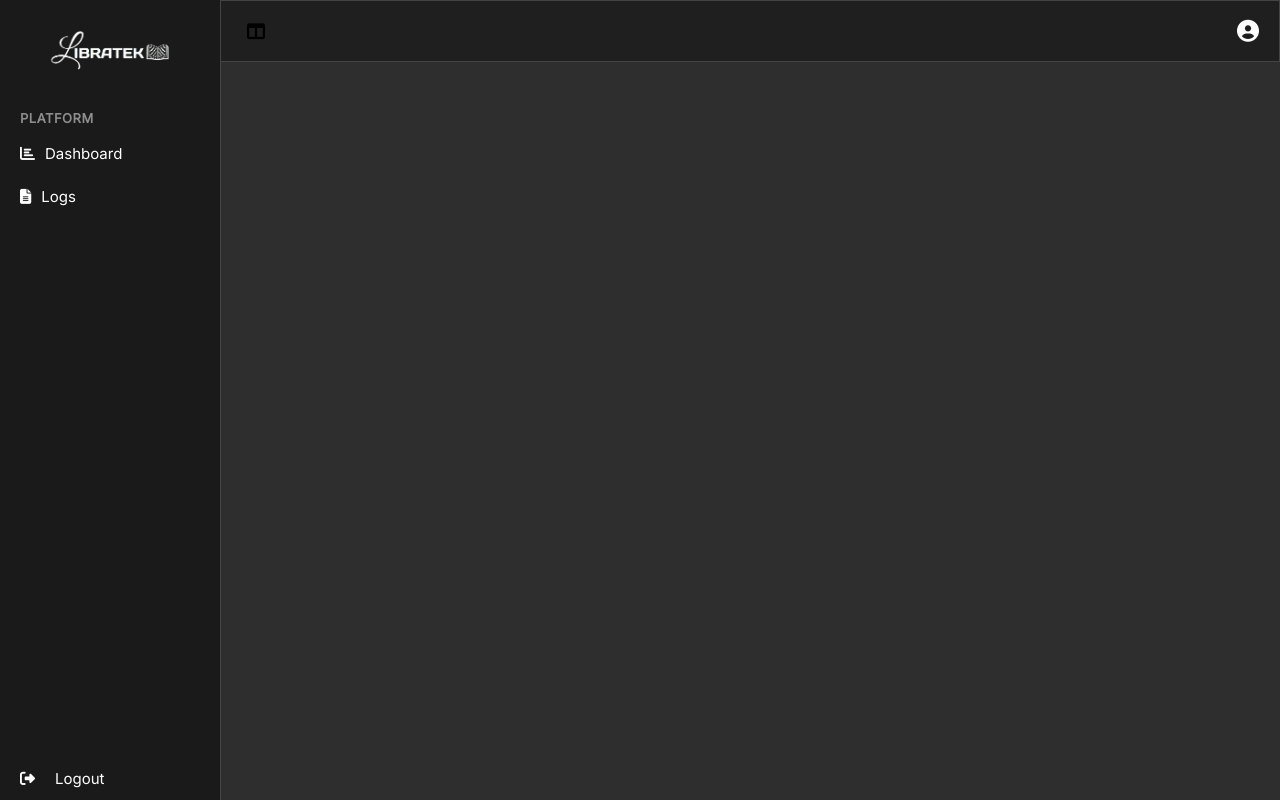
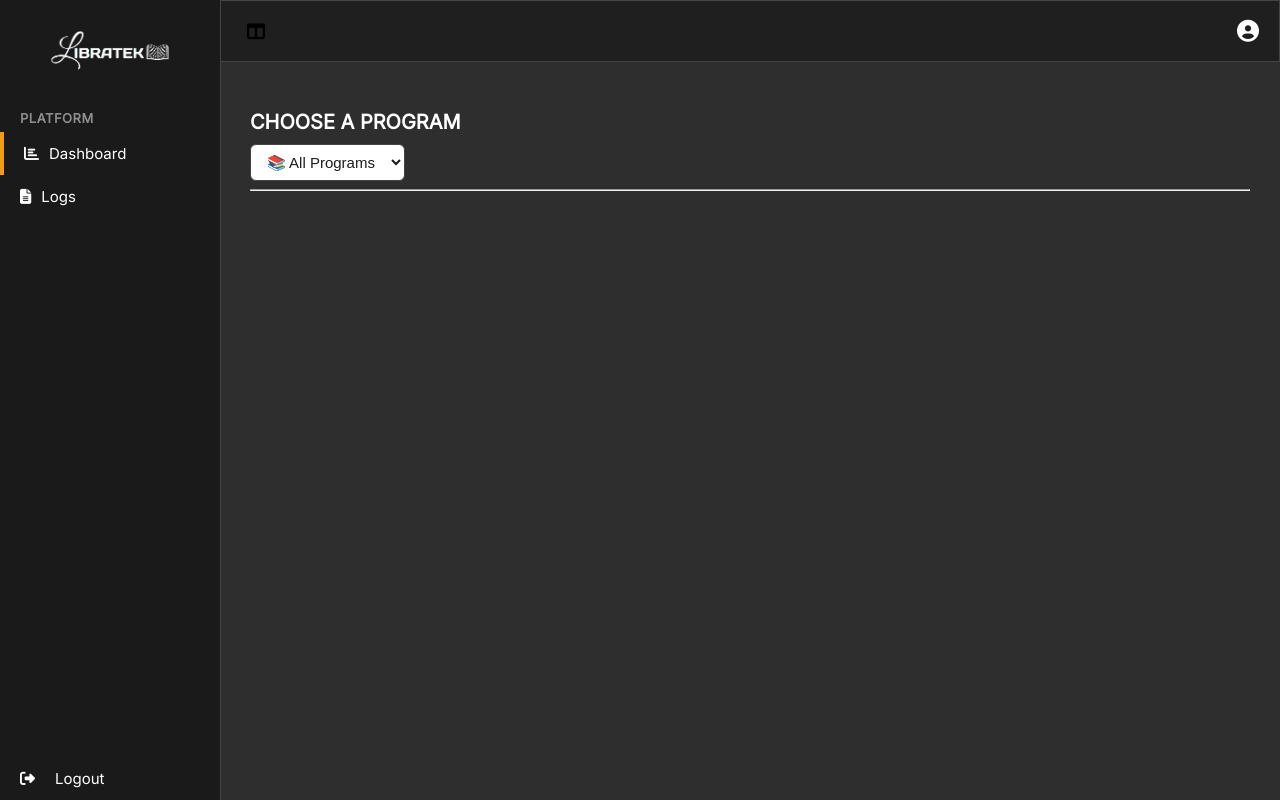
Before and after one commit to Rowel123321/LibratekV2, a PHP site: page /Pages/dashboard.php in a window 1280 px wide. Run offline with PHP 8.4, Linux system fonts and the light colour scheme; the visitor is signed in with stand-in values (Sample User, id 1); data that the repository does not hold is empty.

Commit message:
updated by jas

```diff
--- a/CSS/styles.css
+++ b/CSS/styles.css
@@ -23,6 +23,8 @@
     --table-head-text: #000000;
     --table-row-alt: #f9f9f9;
     --tag-color: #2c3e50;
+    --select-bg: #ffffff;         /* white dropdown */
+    --select-text: #1c1c1c;       /* dark text */
   }
 
   [data-theme="dark"] {
@@ -49,6 +51,8 @@
     --container-bg: #2e2e2e;
     --book-modal-bg: #1a1a1a;
     --book-modal-text: #ffffff;
+    --select-bg: #ffffff;         /* white dropdown */
+    --select-text: #1c1c1c;       /* dark text */
   }
 body {
     background-color: var(--bg-color);
@@ -106,6 +110,10 @@ body {
 
   .sidebar a:hover {
     background-color: var(--hover-highlight);
+    border-left: 4px solid #f39c12;
+  }
+  .sidebar a.active {
+    background-color: var(--hover-highlight); /* or a solid color like #1f1f1f */
     border-left: 4px solid #f39c12;
   }
 
@@ -342,6 +355,31 @@ body {
   .book:hover .reader {
     display: block;
     font-size: 11px;
+  }
+
+  .program-filter {
+    text-align: left;
+    margin: 20px 0;
+    font-family: 'Inter', sans-serif;
+    color: white;
+  }
+
+  .program-filter h2 {
+    font-size: 20px;
+    margin-bottom: 10px;
+    font-weight: 600;
+    color: var(--text-color);
+  }
+
+  .program-filter select {
+    padding: 8px 12px;
+    font-size: 15px;
+    border-radius: 6px;
+    border: 1px solid var(--border-color);
+    background-color: var(--select-bg);
+    color: var(--select-text);
+    cursor: pointer;
+    transition: background-color 0.2s ease, color 0.2s ease;
   }
 
   /* Additional styles for table logs and adjustments */
--- a/Pages/dashboard.php
+++ b/Pages/dashboard.php
@@ -5,6 +5,8 @@ if (!isset($_SESSION['user_id'])) {
   exit;
 }
 $userName = $_SESSION['user_name'] ?? 'Unknown'; // Default to 'Unknown' if not set
+
+$currentPage = basename($_SERVER['PHP_SELF']);
 ?>
 
 <!DOCTYPE html>
@@ -23,10 +25,20 @@ $userName = $_SESSION['user_name'] ?? 'Unknown'; // Default to 'Unknown' if not
     <img id="themeLogo" src="../Images/logo1.png" alt="LibraTek Logo" class="logo-img" />
     <div class="section-label">Platform</div>
   </div>
-    <a href="dashboard.php"><i class="fas fa-chart-bar"></i><span>Dashboard</span></a>
-    <a href="logs.php"><i class="fas fa-file-alt"></i><span>Logs</span></a>
+
+  <a href="dashboard.php" class="<?= $currentPage === 'dashboard.php' ? 'active' : '' ?>">
+    <i class="fas fa-chart-bar"></i><span>Dashboard</span>
+  </a>
+
+  <a href="logs.php" class="<?= $currentPage === 'logs.php' ? 'active' : '' ?>">
+    <i class="fas fa-file-alt"></i><span>Logs</span>
+  </a>
+
   <div class="spacer"></div>
-    <a href="logout.php" onclick="logout()" class="logout-btn"><i class="fas fa-sign-out-alt"></i><span>Logout</span></a>
+
+  <a href="logout.php" onclick="logout()" class="logout-btn">
+    <i class="fas fa-sign-out-alt"></i><span>Logout</span>
+  </a>
 </div>
 
 <div class="topbar">
@@ -45,6 +57,19 @@ $userName = $_SESSION['user_name'] ?? 'Unknown'; // Default to 'Unknown' if not
 </div>
 
   <div class="container">
+  <div class="program-filter">
+  <h2>CHOOSE A PROGRAM</h2>
+  <div class="custom-select-wrapper">
+    <select id="programSelect" onchange="filterProgram(this.value)">
+      <option value="all">📚 All Programs</option>
+      <option value="BSIT">🖥️ BSIT</option>
+      <option value="BSCS">💻 BSCS</option>
+      <option value="BLIS">📖 BLIS</option>
+    </select>
+  </div>
+
+<hr class="section-divider">
+</div>
     <div id="shelves-by-year"></div>
   </div>
 
@@ -92,9 +117,7 @@ $userName = $_SESSION['user_name'] ?? 'Unknown'; // Default to 'Unknown' if not
           const yearSection = document.createElement('div');
           yearSection.className = 'year-section';
 
-          const yearHeading = document.createElement('h2');
-          yearHeading.textContent = `Year ${year}`;
-          yearSection.appendChild(yearHeading);
+
 
           const coursesContainer = document.createElement('div');
           coursesContainer.className = 'courses-container';
@@ -102,10 +125,11 @@ $userName = $_SESSION['user_name'] ?? 'Unknown'; // Default to 'Unknown' if not
           courseList.forEach(course => {
             const column = document.createElement('div');
             column.className = 'course-column';
+            column.setAttribute('data-course', course);
 
           const label = document.createElement('div');
           label.className = 'course-label';
-          label.textContent = course;
+          label.textContent = `${course}-${year}`;
           column.appendChild(label);
 
           const booksWrapper = document.createElement('div');
@@ -282,6 +306,15 @@ $userName = $_SESSION['user_name'] ?? 'Unknown'; // Default to 'Unknown' if not
         dropdown.classList.add('hidden');
       }
     });
+
+    function filterProgram(courseName) {
+      const columns = document.querySelectorAll('.course-column');
+      columns.forEach(col => {
+        const course = col.getAttribute('data-course');
+        col.style.display = (courseName === 'all' || course === courseName) ? 'block' : 'none';
+      });
+    }
+
   </script>
 </body>
 </html>
```
Also changed, not shown: other parts of CSS/styles.css (+19 -14 lines). Lines whose indentation alone changed are shown as unchanged.
